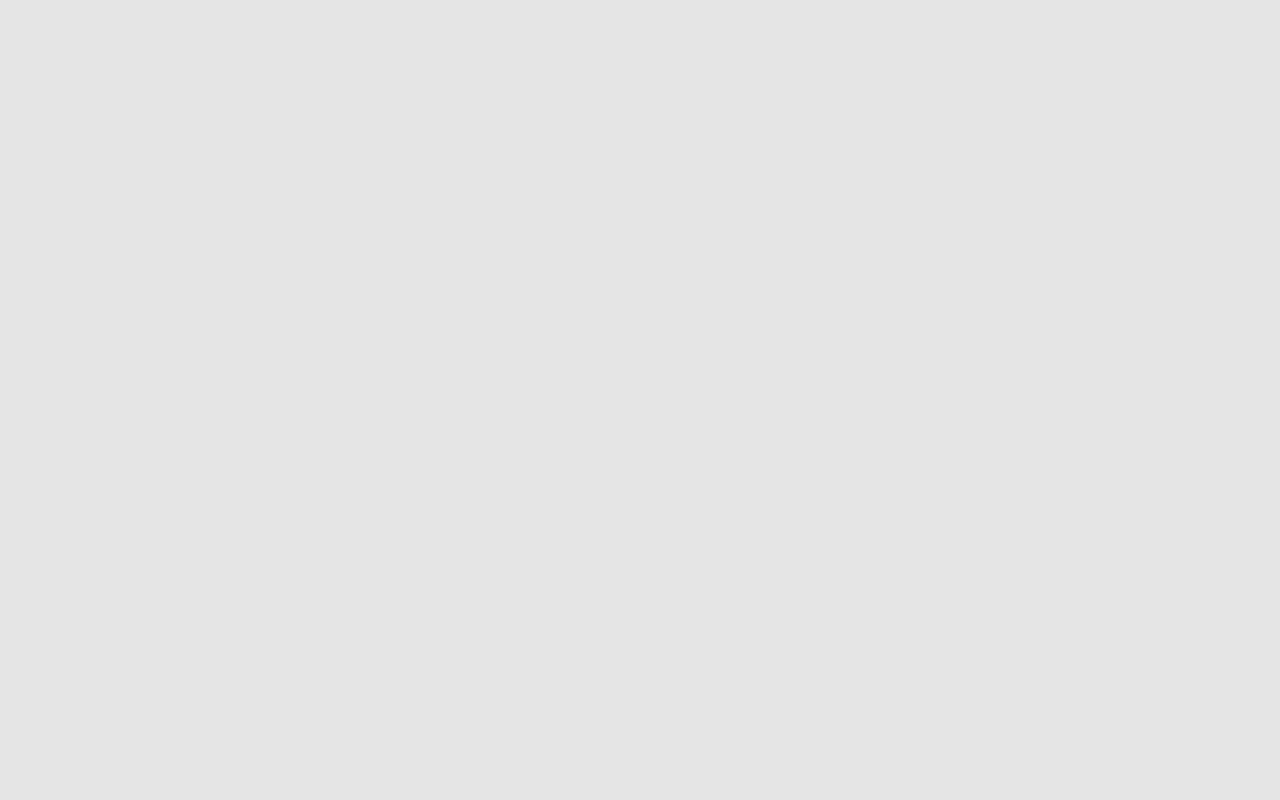
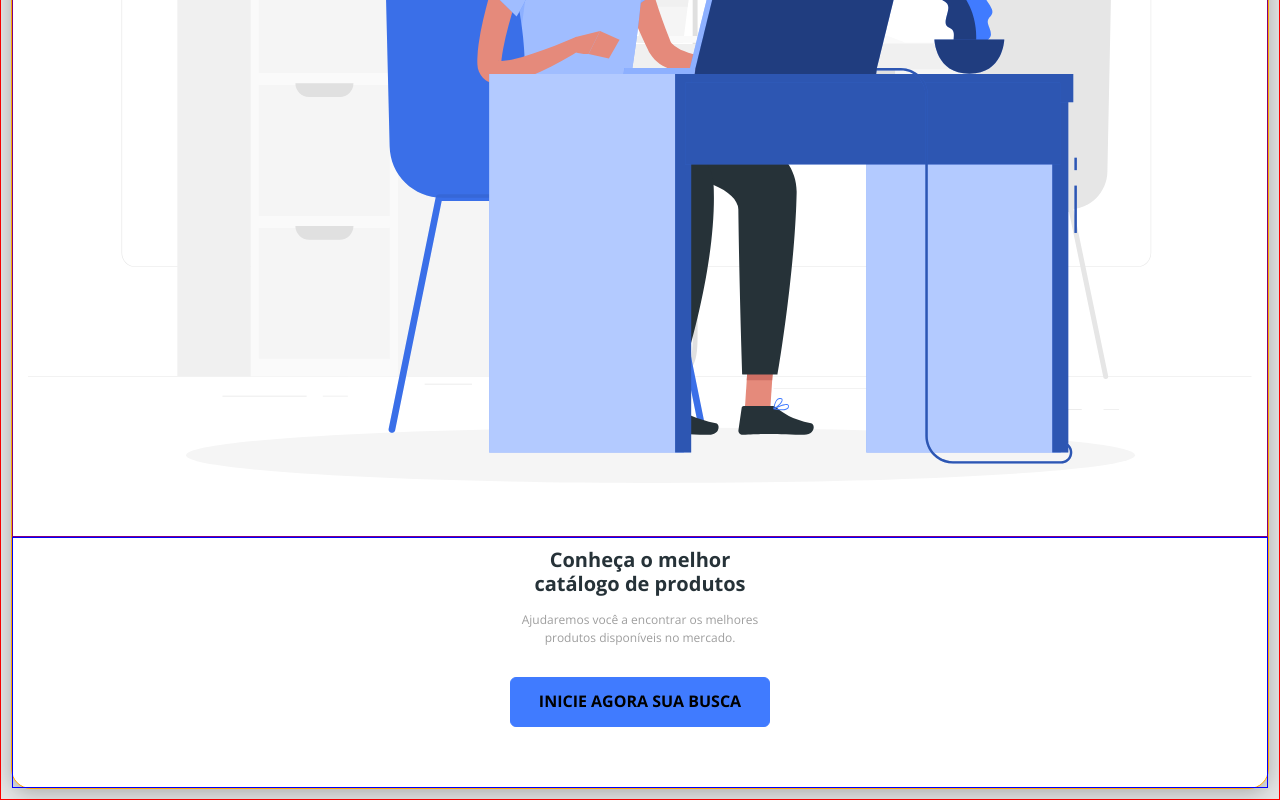
Before and after one commit to Pedro-lms/ds-catalog-front, a React (Create React App) app: page / in a window 1280 px wide. Shown: the part 558-1358 px from the top of the page. Before the commit the page ends 800 px from the top, so only its background shows below. Built offline with nearby package versions, Linux system fonts and the light colour scheme.

Commit message:
feat: css styles
flexbox center alignings items

```diff
--- a/src/App.tsx
+++ b/src/App.tsx
@@ -1,12 +1,11 @@
 import "./assets/styles/custom.scss";
 import "./App.css";
-import Navbar from "components/Navbar";
+import Home from "pages/Home";
 
 const App = () => {
   return (
     <>
-    <Navbar/>
-      <h1 className="">Início do Projeto</h1>;
+    <Home/>
     </>
   );
 };
--- /dev/null
+++ b/src/components/ButtonIcon/index.tsx
@@ -0,0 +1,11 @@
+import './styles.css';
+const ButtonIcon = () => {
+
+    return(
+        <button className="btn btn-primary btn-icon">
+            <h6>INICIE AGORA SUA BUSCA</h6>
+        </button>
+    );
+}
+
+export default ButtonIcon;
--- /dev/null
+++ b/src/components/ButtonIcon/styles.css
@@ -0,0 +1,4 @@
+.btn-icon{
+    width: 260px;
+    height: 50px;
+}
--- a/src/components/Navbar/styles.css
+++ b/src/components/Navbar/styles.css
@@ -1,6 +1,6 @@
 .main-nav{
     padding-left: 40px;
-    min-height: 70px;
+    height: 70px;
 }
 
 .nav-logo-text, .nav-logo-text.hover{
--- /dev/null
+++ b/src/pages/Home/index.tsx
@@ -0,0 +1,25 @@
+import Navbar from "components/Navbar";
+import {ReactComponent as MainImage} from "assets/images/main-image.svg";
+import './styles.css';
+import ButtonIcon from "components/ButtonIcon";
+const Home = () => {
+    return (
+      <>
+      <Navbar/>
+        <div className="home-container">
+            <div className="home-card">
+                <div className="home-content-container">
+                    <h1> Conheça o melhor catálogo de produtos</h1>
+                    <p>Ajudaremos você a encontrar os melhores produtos disponíveis no mercado.</p>
+                    <ButtonIcon/>
+                </div>
+                <div className="home-image-container">
+                    <MainImage />
+                </div>
+            </div>
+        </div>
+      </>
+    );
+  };
+
+  export default Home;
--- /dev/null
+++ b/src/pages/Home/styles.css
@@ -0,0 +1,45 @@
+.home-container{
+    padding: 10px;
+    font-size: 20px;
+    text-align: center;
+    border: 1px solid red;
+}
+
+.home-card{
+    display: flex;
+    flex-direction: column-reverse;
+    background-color: #fff;
+    box-shadow: 0px 4px 20px rgba(0,0,0,0.25);
+    border-radius: 20px;
+    border: 1px solid orange;
+}
+.home-content-container{
+    display: flex;
+    flex-direction: column;
+    align-items: center;
+    padding: 10px 10px 60px 10px;
+    border: 1px solid blue;
+}
+
+.home-content-container h1{
+    width: 260px;
+    font-size: 1em;
+    margin-bottom: 15px;
+}
+
+.home-content-container p{
+    color: #9e9e9e;
+    width: 260px;
+    margin-bottom: 30px;
+    font-size: 0.6em;
+}
+
+.home-image-container{
+    padding: 50px 15px;
+    border: 1px solid purple;
+}
+
+.home-image-container svg{
+    width: 100%;
+    height: auto;
+}
```
Also changed, not shown: src/assets/images/main-image.svg (added).
